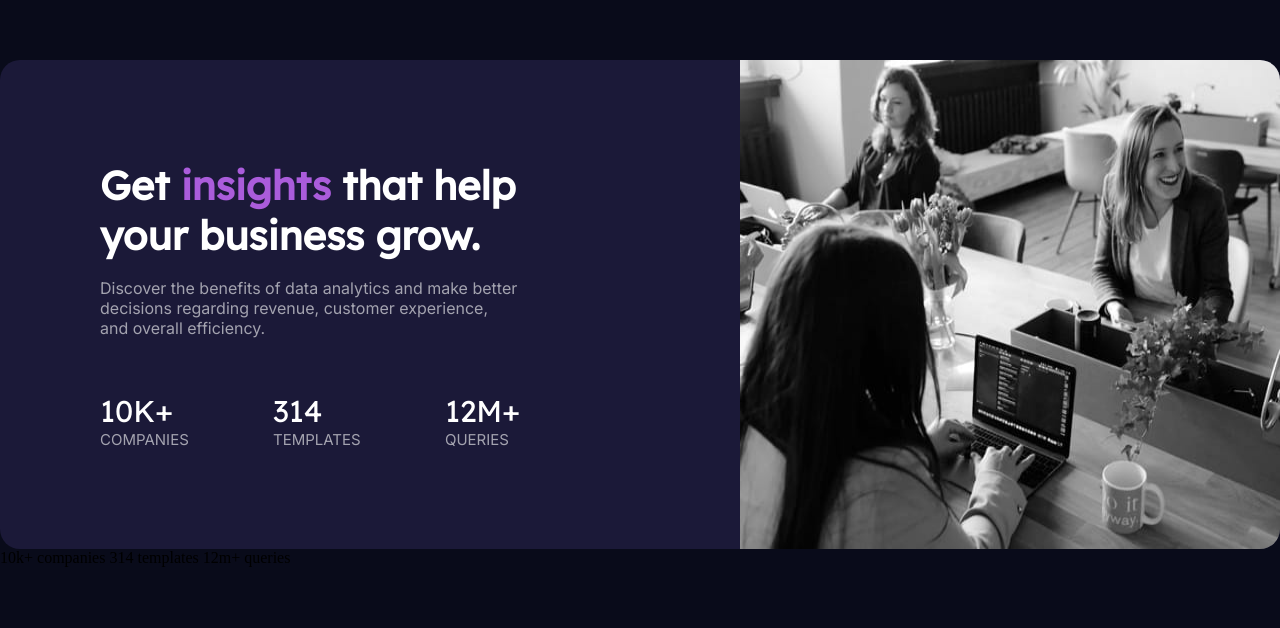
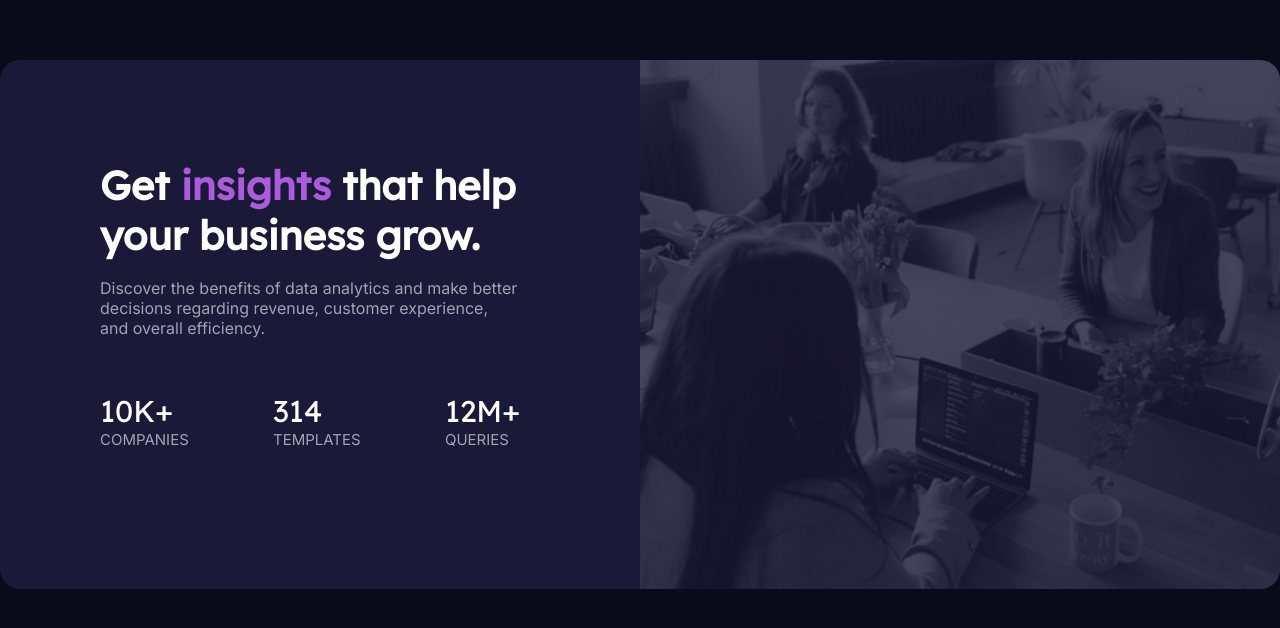
Before and after one commit to ruancs/Card-component, a plain HTML site: page index.html in a window 1280 px wide. Shown: the part 120-748 px from the top of the page. Drawn offline with Linux system fonts and the light colour scheme.

Commit message:
camada de cor em imagem

```diff
--- a/index.html
+++ b/index.html
@@ -35,17 +35,11 @@
 
       </section>
 
-      <img src="images/image-header-desktop.jpg" alt="header" style="border-radius: 0 20px  20px 0  ;">
+      <img src="images/image-header-desktop.jpg" alt="header" style="background-color: hsl(277, 64%, 61%); opacity: 20%; width: 50%; border-radius: 0 20px  20px 0  ;">
 
     </div>
 
-
 </div>
-
-
-  10k+ companies
-  314 templates
-  12m+ queries
 
   <!--<div class="attribution">
     Challenge by <a href="https://www.frontendmentor.io?ref=challenge" target="_blank">Frontend Mentor</a>.
```
